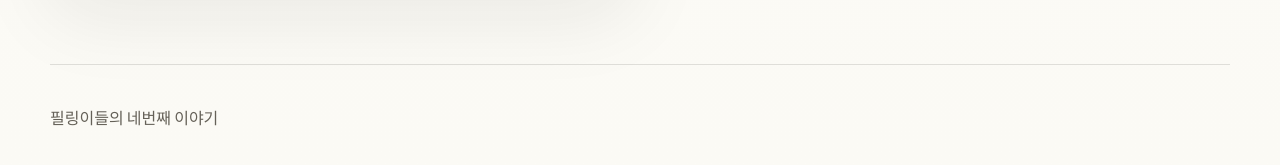
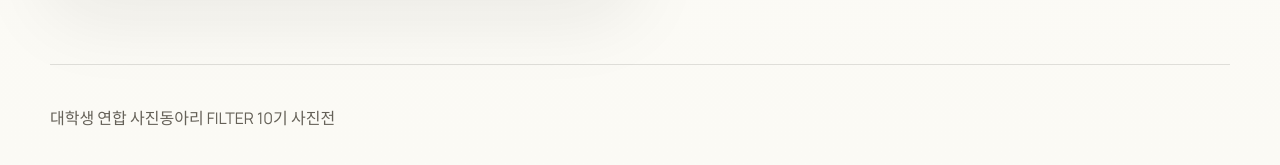
Before and after one commit to filter-log/exhibition-4th, a Jekyll site: the page built from artists/index.html, in a window 1280 px wide and 900 px high, scrolled down 2612 px. Shown: the part 715-880 px from the top of the window. Built offline with Jekyll 4.4.1, drawn with Linux system fonts in a browser that asks for light colours.

Commit message:
Update description for the exhibition

```diff
--- a/_config.yml
+++ b/_config.yml
@@ -1,6 +1,6 @@
 # Generated from exhibition.setup.yml. Edit that file instead.
 title: "온화: 溫和"
-description: 필링이들의 네번째 이야기
+description: 대학생 연합 사진동아리 FILTER 10기 사진전
 url: https://filter-log.github.io
 baseurl: /exhibition-4th
 timezone: Asia/Seoul
```
